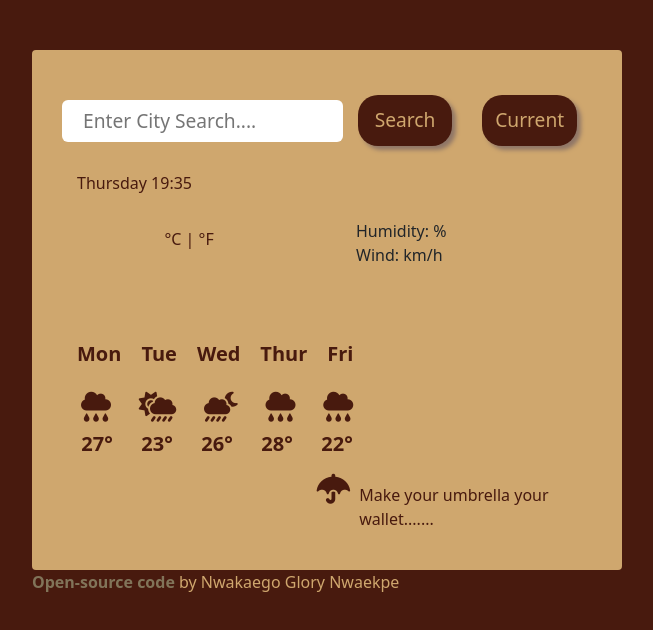
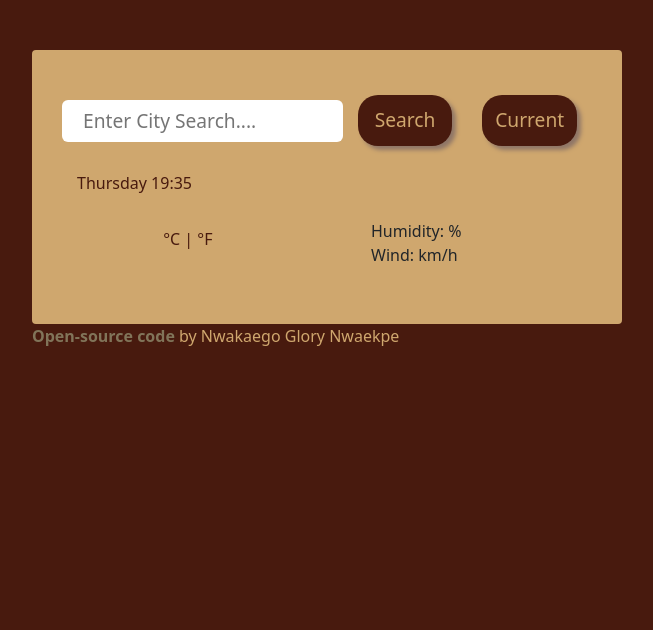
Before and after one commit to Nwakaego-Ego/shecodes_demo, a plain HTML site: page index.html in a window 1280 px wide. Shown: the whole page, without its empty margins (313-966 px from the left). Drawn offline with nearby package versions, Linux system fonts and the light colour scheme; no server answers.

Commit message:
Removed the fake weather emojis

```diff
--- a/index.html
+++ b/index.html
@@ -54,33 +54,6 @@
           </ul>
         </div>
       </div>
-      <div class="section">
-        <ul id="row" class="row-1">
-          <li class="week">Mon</li>
-          <li class="week">Tue</li>
-          <li class="week">Wed</li>
-          <li class="week">Thur</li>
-          <li class="week">Fri</li>
-        </ul>
-        <ul id="row" class="row-2">
-          <li><i class="fas fa-cloud-rain font-rain"></i></li>
-          <li><i class="fas fa-cloud-sun-rain font-rain"></i></li>
-          <li><i class="fas fa-cloud-moon-rain font-rain"></i></li>
-          <li><i class="fas fa-cloud-rain font-rain"></i></li>
-          <li><i class="fas fa-cloud-rain font-rain"></i></li>
-        </ul>
-        <ul id="row" class="row-3">
-          <li>27&#176;</li>
-          <li>23&#176;</li>
-          <li>26&#176;</li>
-          <li>28&#176;</li>
-          <li>22&#176;</li>
-        </ul>
-      </div>
-      <div class="umbrella">
-        <i class="fas fa-umbrella umbrella-icon"></i>
-        <p>Make your umbrella your wallet.......</p>
-      </div>
     </div>
     <div class="source-div">
       <a
--- a/styles.css
+++ b/styles.css
@@ -87,12 +87,6 @@ a {
   text-decoration: none;
 }
 
-.row {
-  margin: 0;
-  width: 500px;
-  height: 100px;
-}
-
 .col-shower {
   height: 170px;
   width: 700px;
@@ -116,48 +110,12 @@ ul {
   margin-top: 10px;
 }
 
-.week {
-  font-weight: 600;
-  color: #481a0e;
-  font-size: 20px;
-  text-decoration: none;
-  list-style: none;
-  margin: 10px;
-  line-height: 10px;
-}
-
 .section {
   margin-top: 20px;
 }
 
-.row-3 {
-  font-size: 20px;
-  font-weight: 600;
-
-  color: #481a0e;
-  justify-content: space-around;
-  width: 22vw;
-}
-
-.row-1,
-.row-2,
-.row-3 {
-  padding-left: 0;
-  margin: 5px;
-}
-
 img {
   width: 70px;
-  margin: 5px;
-}
-
-#row {
-  display: flex;
-  flex-direction: row;
-  list-style: none;
-  padding-left: 0;
-  width: 300px;
-  height: 40px;
   margin: 5px;
 }
 
@@ -166,45 +124,10 @@ li {
   margin: 0;
 }
 
-.row-1 {
-  width: 150px;
-}
-
-.row-2 {
-  font-size: 30px;
-  color: #481a0e;
-  justify-content: space-around;
-}
-
 .number {
   font-weight: 500;
   color: #481a0e;
   font-size: 20px;
-}
-
-p,
-.umbrella-icon {
-  color: #481a0e;
-  margin-left: 48%;
-}
-
-p {
-  margin: 9px;
-}
-
-.rain-fall {
-  font-size: 150px;
-  margin-top: 10px;
-  color: #481a0e;
-  /* font-weight: 0; */
-}
-
-.umbrella {
-  display: flex;
-}
-
-.umbrella-icon {
-  font-size: 30px;
 }
 
 .source-div {
```
